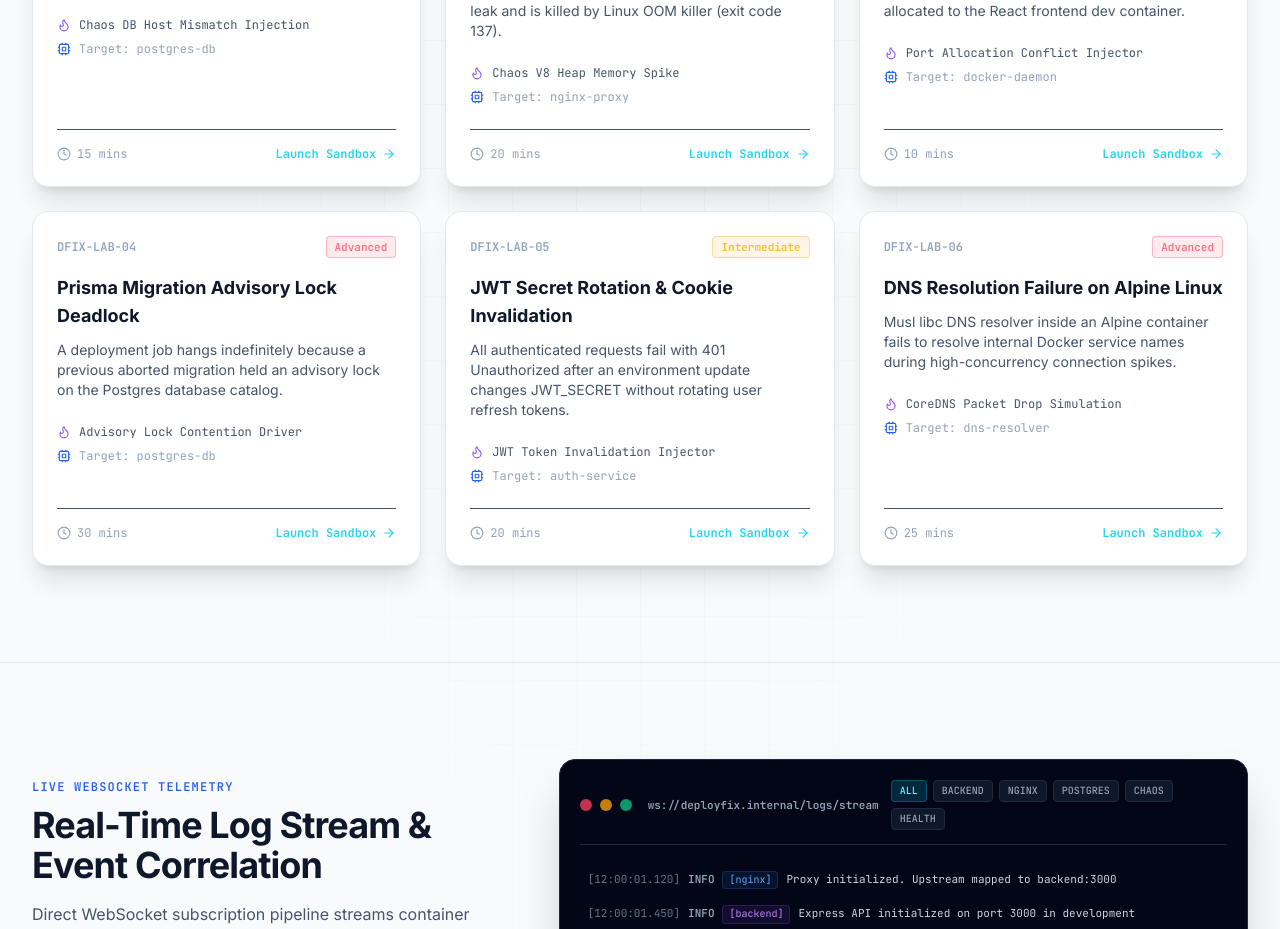
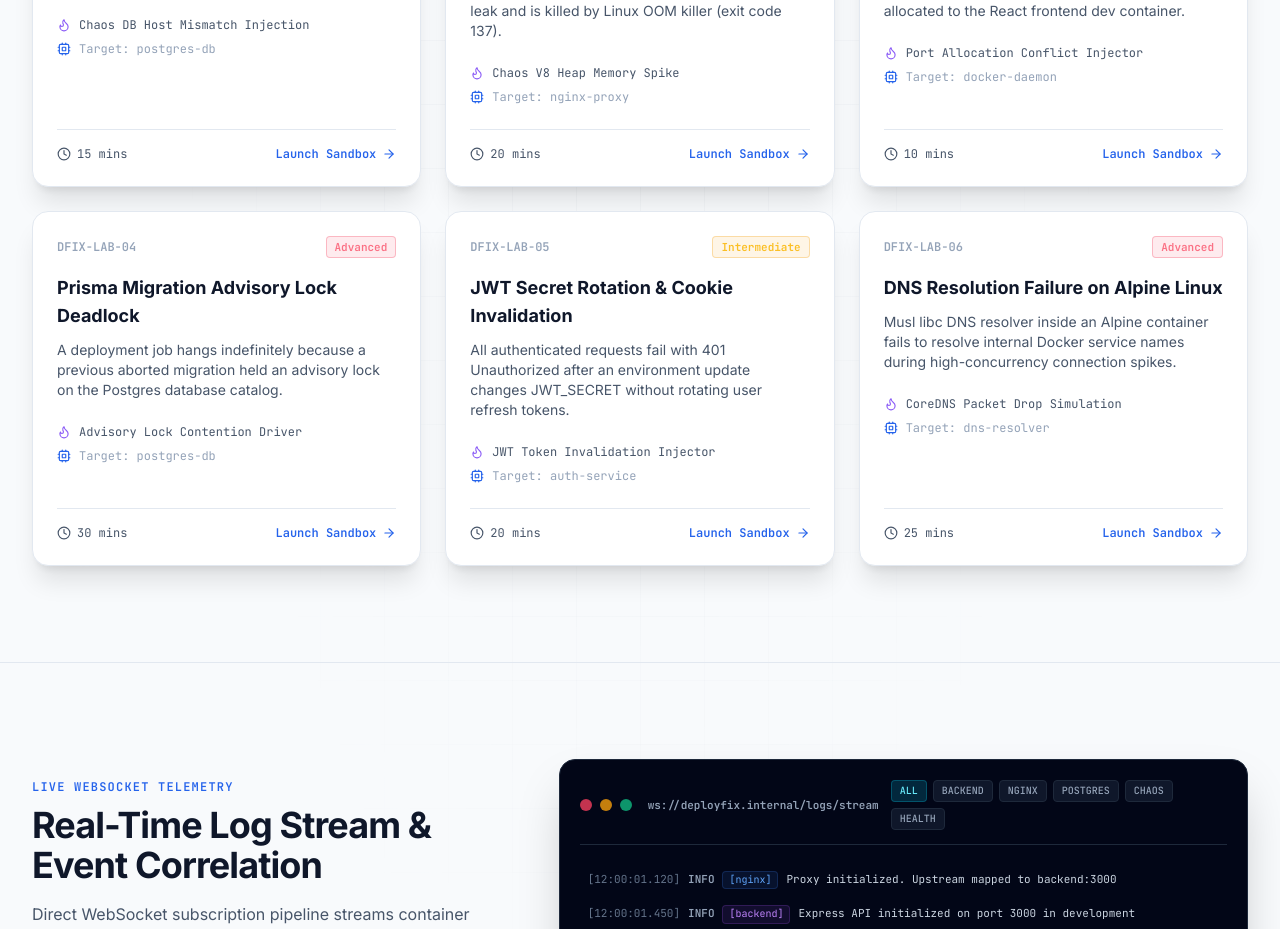
Before and after one commit to Radheshbhuva/DeployFixLab, a React (Vite) app in the folder frontend/: page / in a window 1280 px wide. Shown: the part 3800-4729 px from the top of the page. Built offline with nearby package versions, Linux system fonts and the light colour scheme; no server answers.

Commit message:
feat(theme): adapt ChaosLabsShowcase card footer to theme tokens

```diff
--- a/frontend/src/features/landing/components/ChaosLabsShowcase.tsx
+++ b/frontend/src/features/landing/components/ChaosLabsShowcase.tsx
@@ -88,15 +88,15 @@ export const ChaosLabsShowcase: React.FC = () => {
             </div>
 
             {/* Bottom Actions */}
-            <div className="pt-4 border-t border-slate-800/80 flex items-center justify-between">
-              <div className="flex items-center gap-1.5 text-xs font-mono text-slate-400">
+            <div className="pt-4 border-t border-border-default flex items-center justify-between">
+              <div className="flex items-center gap-1.5 text-xs font-mono text-text-secondary">
                 <Clock className="w-3.5 h-3.5" />
                 <span>{scenario.durationMinutes} mins</span>
               </div>
 
               <Link
                 to={`/register?redirect=/labs/${scenario.id}`}
-                className="inline-flex items-center gap-1.5 text-xs font-mono font-semibold text-cyan-400 hover:text-cyan-300 group-hover:translate-x-0.5 transition-all"
+                className="inline-flex items-center gap-1.5 text-xs font-mono font-semibold text-brand-primary hover:text-brand-hover group-hover:translate-x-0.5 transition-all"
               >
                 <span>Launch Sandbox</span>
                 <ArrowRight className="w-3.5 h-3.5" />
```
